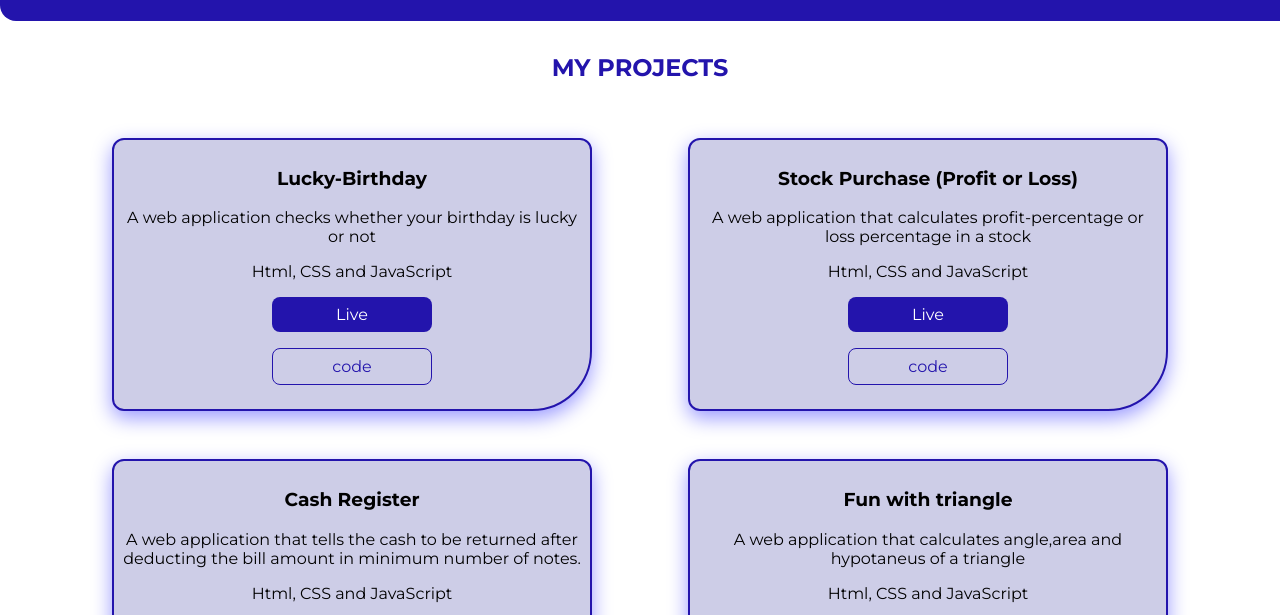
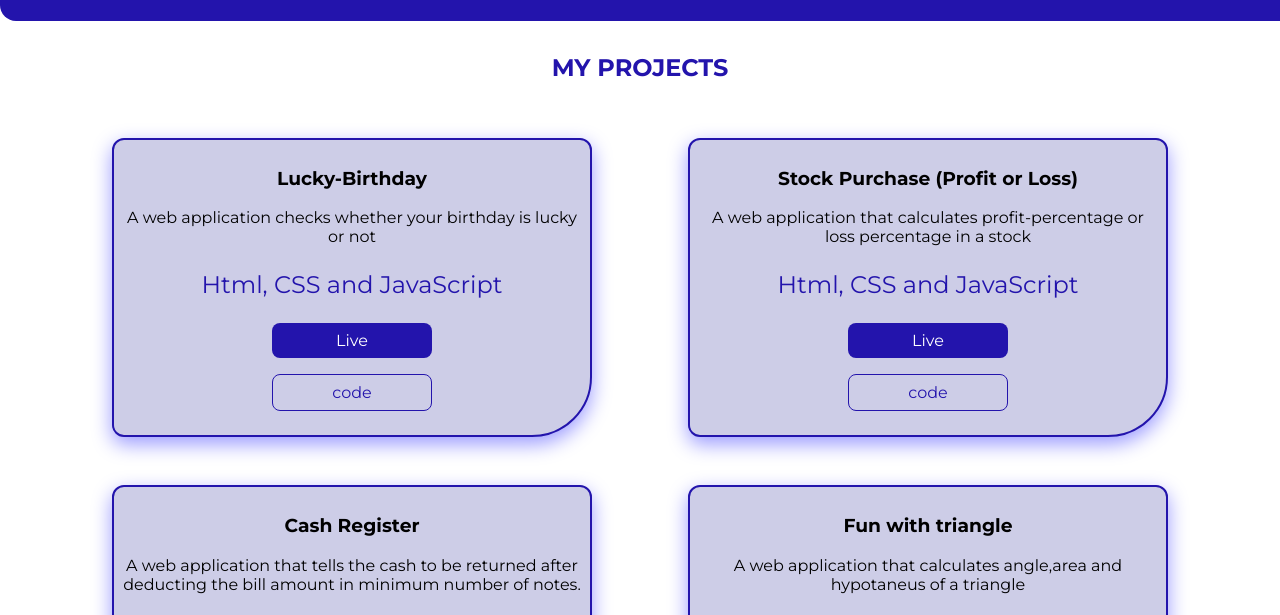
Before and after one commit to Anuja0311/portfolio, a plain HTML site: page projects.html in a window 1280 px wide. Shown: the part 81-696 px from the top of the page. Drawn offline with Linux system fonts and the light colour scheme.

Commit message:
Update style.css

```diff
--- a/css/style.css
+++ b/css/style.css
@@ -215,7 +215,10 @@ hr {
     margin: 2rem;
     color: var(--primary-color);
 }
-
+.p-tech{
+    font-size: 1.5rem;
+    color: var(--primary-color);
+}
 /* blog */
 .blog-container{
     display: flex;
```
